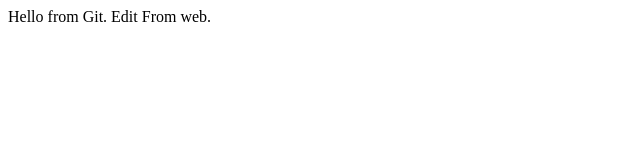
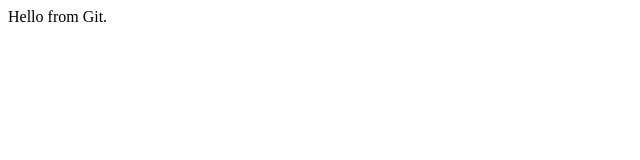
Before and after one commit to excelling-technologies/first-repo, a plain HTML site: page index.html in a window 1280 px wide. Shown: the whole page, without its empty margins (0-640 px from the left). Drawn offline with Linux system fonts and the light colour scheme.

Commit message:
git setup

```diff
--- a/index.html
+++ b/index.html
@@ -6,7 +6,6 @@
     <title>Document</title>
   </head>
   <body>
-    Hello from Git. Edit
-    From web.
+    Hello from Git.
   </body>
 </html>
```
